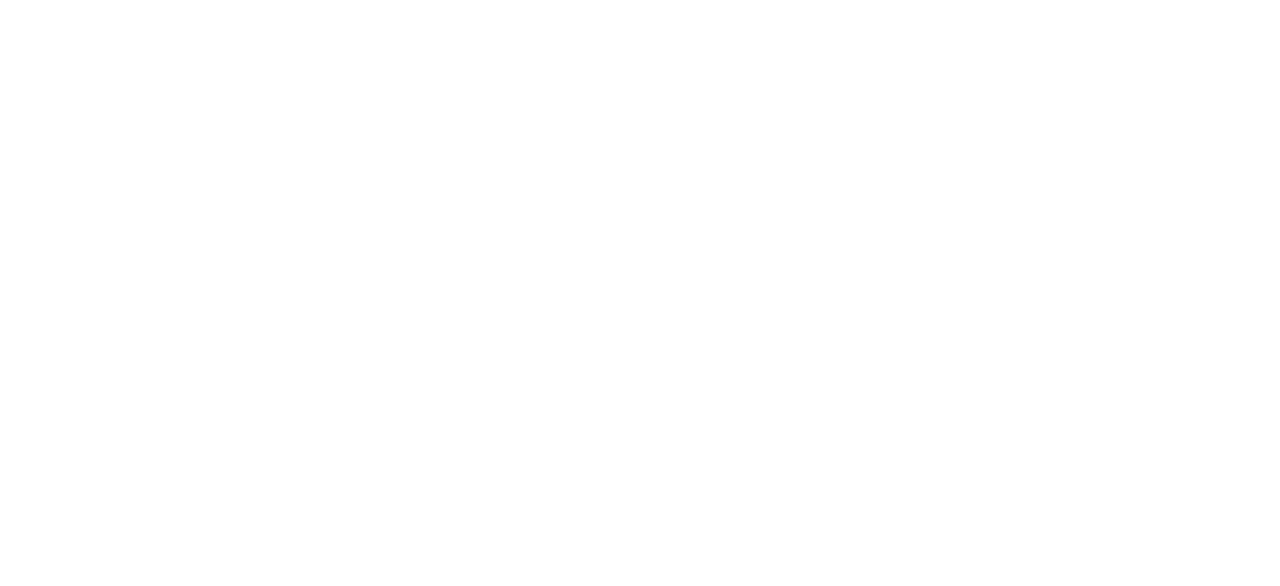
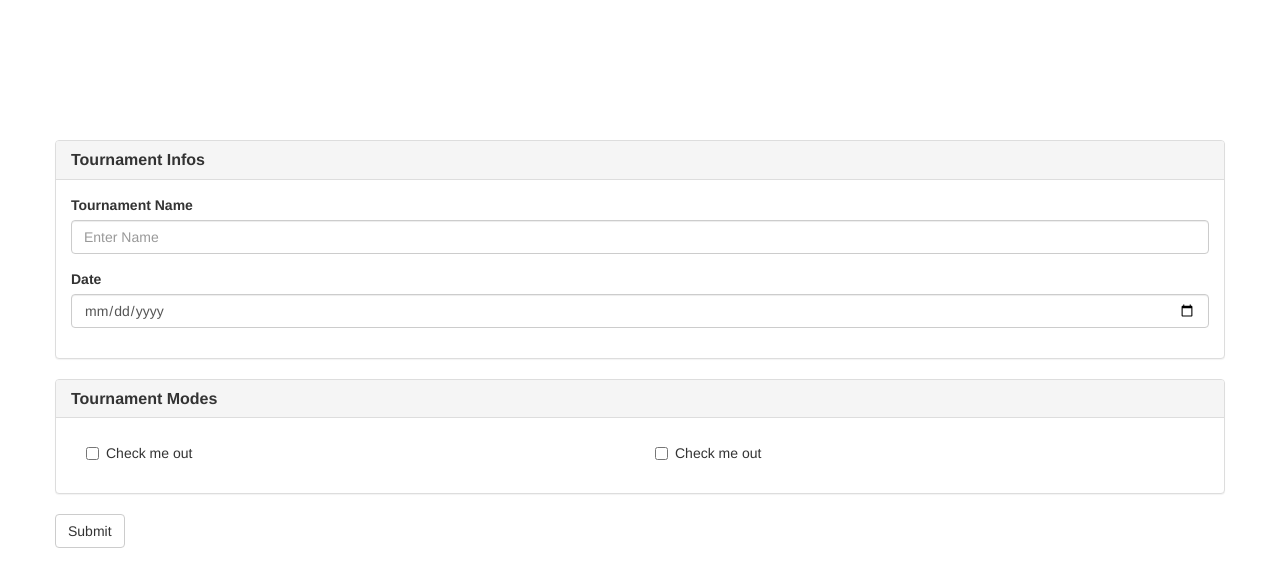
Before and after one commit to swiesmann/ats, a plain HTML site: page src/ats/templates/tournamentConfig.html in a window 1280 px wide. Drawn offline with nearby package versions, Linux system fonts and the light colour scheme.

Commit message:
Config Page

```diff
--- a/src/ats/templates/tournamentConfig.html
+++ b/src/ats/templates/tournamentConfig.html
@@ -1,10 +1,62 @@
 <!DOCTYPE html>
 <html>
 <head lang="en">
-    <meta charset="UTF-8">
-    <title></title>
+  <meta charset="UTF-8">
+  <title></title>
+  <link href="//maxcdn.bootstrapcdn.com/bootstrap/3.2.0/css/bootstrap.min.css" rel="stylesheet">
 </head>
 <body>
+<div class="container">
+  <br><br><br><br><br><br><br>
 
+  <div class="row">
+    <form role="form">
+      <div class="panel panel-default">
+        <div class="panel-heading">
+          <h3 class="panel-title"><strong>Tournament Infos</strong></h3>
+        </div>
+        <div class="panel-body">
+          <div class="form-group">
+            <label for="tournamentName">Tournament Name</label>
+            <input type="name" class="form-control" id="tournamentName" placeholder="Enter Name">
+          </div>
+          <div class="form-group">
+            <label for="Date">Date</label>
+            <input type="date" class="form-control" id="date" placeholder="Date">
+          </div>
+        </div>
+      </div>
+      <div class="panel panel-default">
+        <div class="panel-heading">
+          <h3 class="panel-title"><strong>Tournament Modes</strong></h3>
+        </div>
+        <div class="panel-body">
+          <div class="col-md-6">
+            <div class="form-group">
+              <div class="checkbox">
+                <label>
+                  <input type="checkbox"> Check me out
+                </label>
+              </div>
+            </div>
+          </div>
+          <div class="col-md-6">
+            <div class="form-group">
+              <div class="checkbox">
+                <label>
+                  <input type="checkbox"> Check me out
+                </label>
+              </div>
+            </div>
+          </div>
+        </div>
+      </div>
+       <button type="Start Tournament" class="btn btn-default">Submit</button>
+    </form>
+
+  </div>
+</div>
 </body>
+<script src="//code.jquery.com/jquery-2.1.1.min.js"></script>
+<script src="//maxcdn.bootstrapcdn.com/bootstrap/3.2.0/js/bootstrap.min.js"></script>
 </html>
```
Also changed, not shown: src/ats/templates/overview.html (+1 -1 lines).
